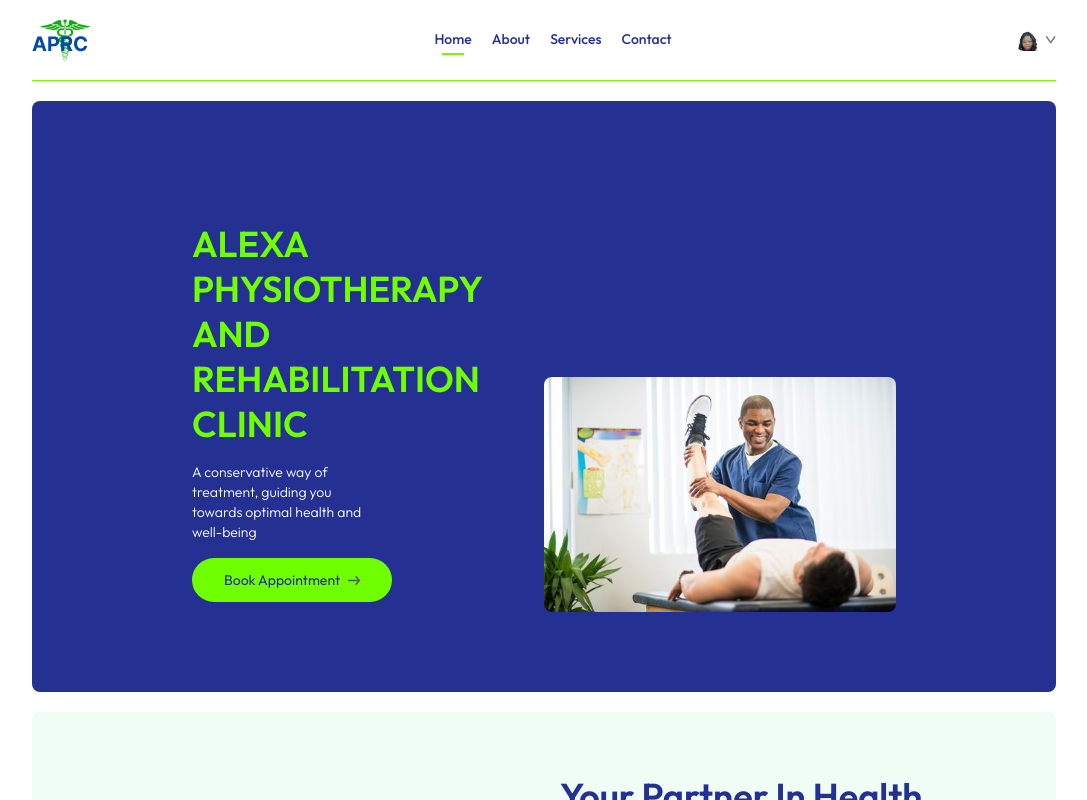
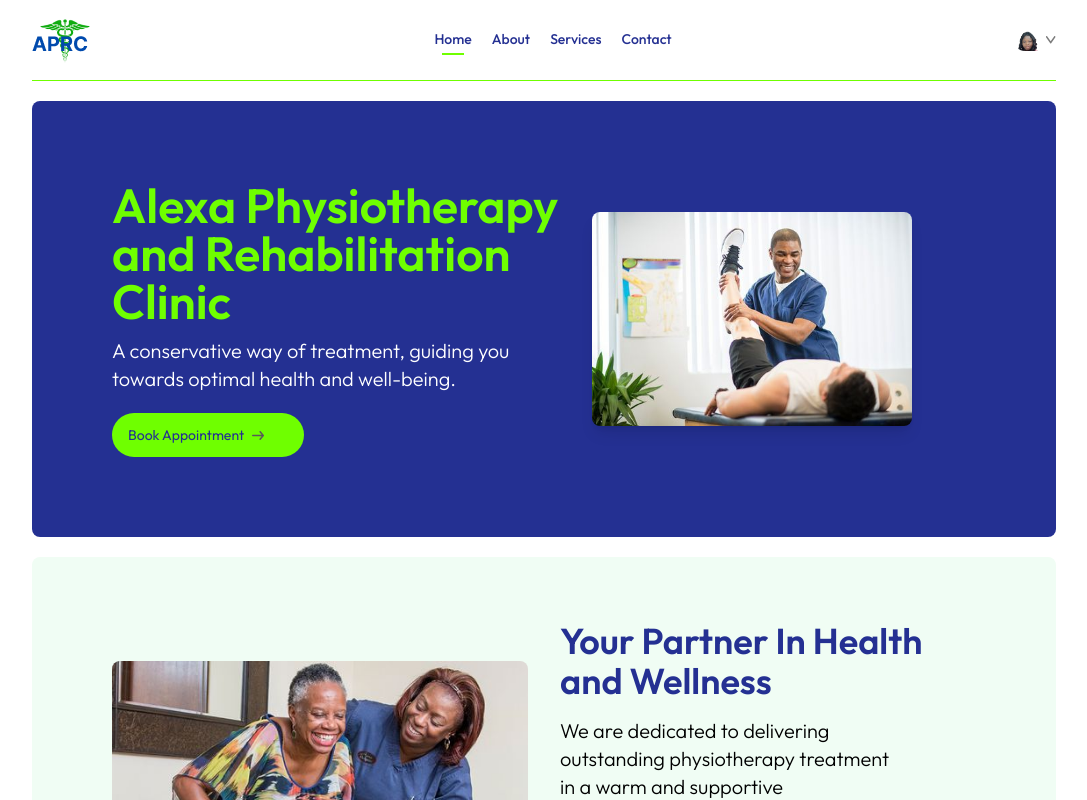
Before and after one commit to amooesther/alexa_physio_rehab, a React (Vite) app: page / in a window 1280 px wide. Shown: the top 800 px of the page, without its empty margins (96-1183 px from the left). Built offline with nearby package versions, Linux system fonts and the light colour scheme.

Commit message:
corrections on the hero section

```diff
--- a/src/Components/Hero.jsx
+++ b/src/Components/Hero.jsx
@@ -1,24 +1,35 @@
-import React from 'react'
-import { assets } from '../assets/assets'
-import{Link} from 'react-router-dom'
-
+import React from 'react';
+import { assets } from '../assets/assets';
+import { Link } from 'react-router-dom';
 
 const Hero = () => {
+  return (
+    <div className="flex flex-col md:flex-row items-center bg-secondary rounded-lg px-6 py-10 md:px-10 lg:p-20 text-white space-y-6 md:space-y-0 md:space-x-8">
+      {/* Text Content */}
+      <div className="lg:max-w-md space-y-3">
+        <p className="text-3xl md:text-4xl lg:text-5xl font-semibold text-primary leading-tight">
+          Alexa Physiotherapy and Rehabilitation Clinic
+        </p>
+        <p className="text-base md:text-lg lg:text-xl font-light">
+          A conservative way of treatment, guiding you towards optimal health and well-being.
+        </p>
+        <Link to="/appointment">
+          <p className="flex w-48 mt-5 items-center gap-2 bg-primary text-secondary px-4 py-3 rounded-full text-sm hover:scale-105 transition-all duration-300">
+            Book Appointment <img className="w-3" src={assets.arrow_icon} alt="" />
+          </p>
+        </Link>
+      </div>
 
-  return (
-    <div className='flex flex-col md:flex-row flex-wrap bg-secondary rounded-lg px-6 md:px-10 lg:p-20 '>
-    <div className='flex flex-col md:flex-row flex-wrap bg-secondary rounded-lg px-6 md:px-10 lg:px-20 '>
-        <div className='md:w-1/2 flex flex-col items-start justify-center gap-4 py-10 m-auto md:py[10vw] md:mb-[-30px] '>
-            <p className='text-3xl md:text-4xl lg:text5xl text-primary font-semibold leading-tight md:leading-tight lg:leading-tight'>ALEXA PHYSIOTHERAPY AND REHABILITATION CLINIC</p>
-            <p className='flex items-center text-white font-light w-full md:w-1/2 text-sm'>A conservative way of treatment, guiding you towards optimal health and well-being</p>
-          <Link to='/appointment'>  <p  className='flex items-center gap-2 bg-primary text-secondary px-8 py-3 rounded-full text-sm hover:scale-105 transition-all duration-300' href="">Book Appointment <img className='w-3' src={assets.arrow_icon} alt="" /></p></Link>
-        </div>
-        <div className='md:w-1/2 relative'>
-            <img className='w-full md:absolute bottom-0 h-auto rounded-lg mb-4 md:mb-0' src={assets.about_image} alt="" />
-        </div>
-        </div>
+      {/* Image Section */}
+      <div className="flex-shrink-0 mt-6 md:mt-0">
+        <img
+          src={assets.about_image}
+          alt="Service Introduction"
+          className="w-full md:w-72 lg:w-80 h-auto rounded-lg object-cover shadow-lg"
+        />
+      </div>
     </div>
-  )
+  );
 }
 
-export default Hero
+export default Hero;
```
